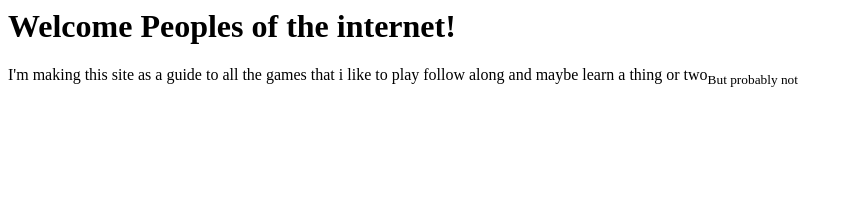
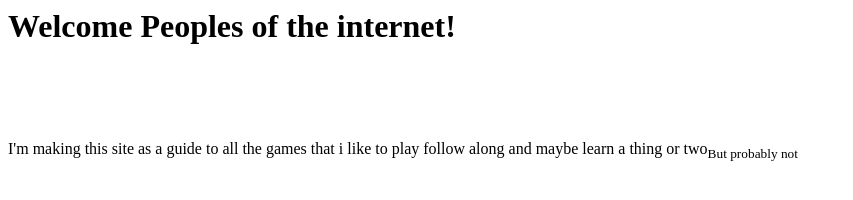
Before and after one commit to Gaswijac000/CSPUnitFinal, a plain HTML site: page index.html in a window 1280 px wide. Shown: the whole page, without its empty margins (0-853 px from the left). Drawn offline with Linux system fonts and the light colour scheme.

Commit message:
Update index.html

```diff
--- a/index.html
+++ b/index.html
@@ -3,7 +3,8 @@
     <title>Home</title>
   </head>
   <body>
-    <h1>Welcome Peoples of the internet!</h1>
+    <h1>Welcome Peoples of the internet!<br><br><br></h1>
       <p>I'm making this site as a guide to all the games that i like to play follow along and maybe learn a thing or two<sub>But probably not</sub></p>
+
   </body>
 </html>
```
